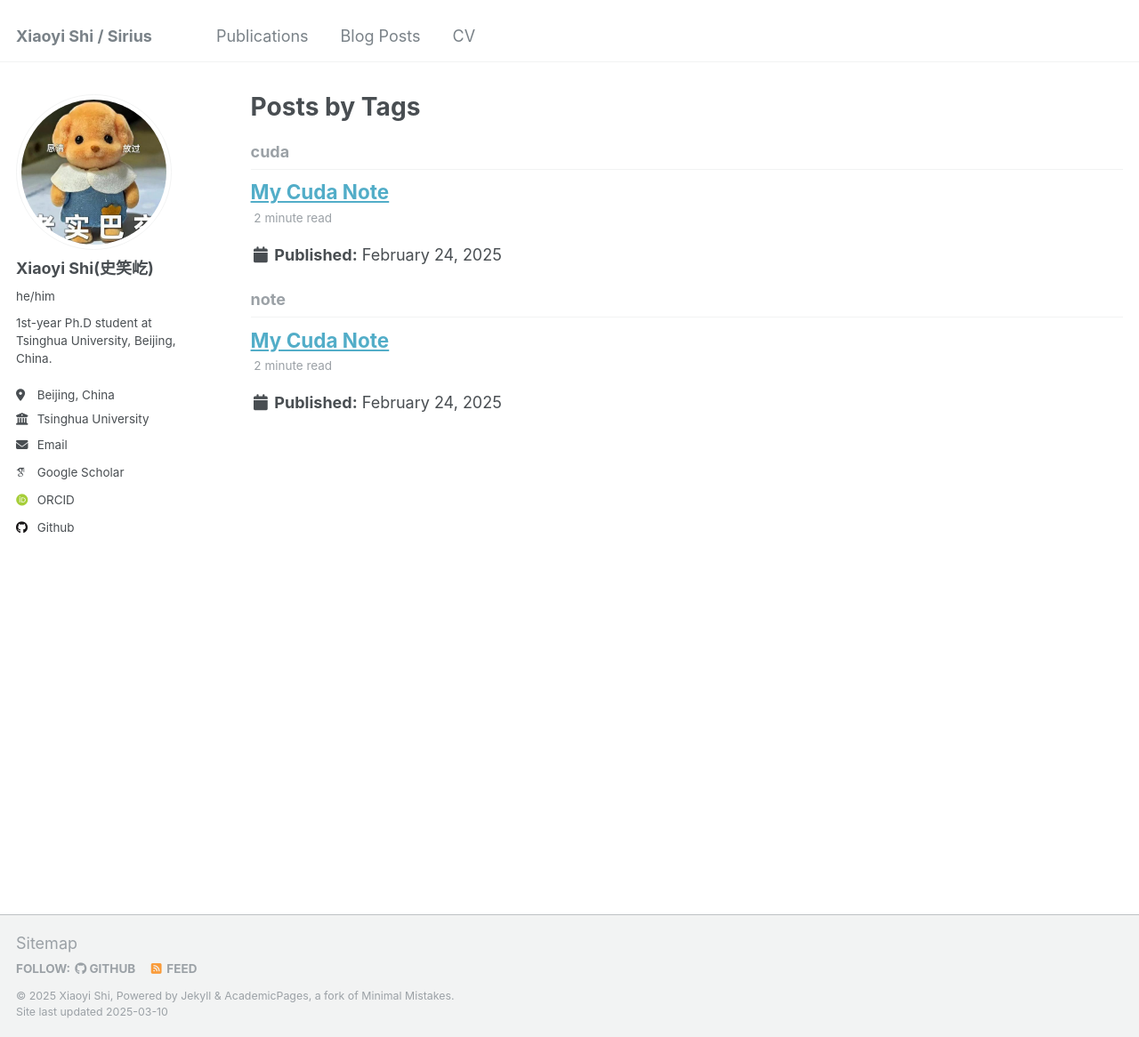
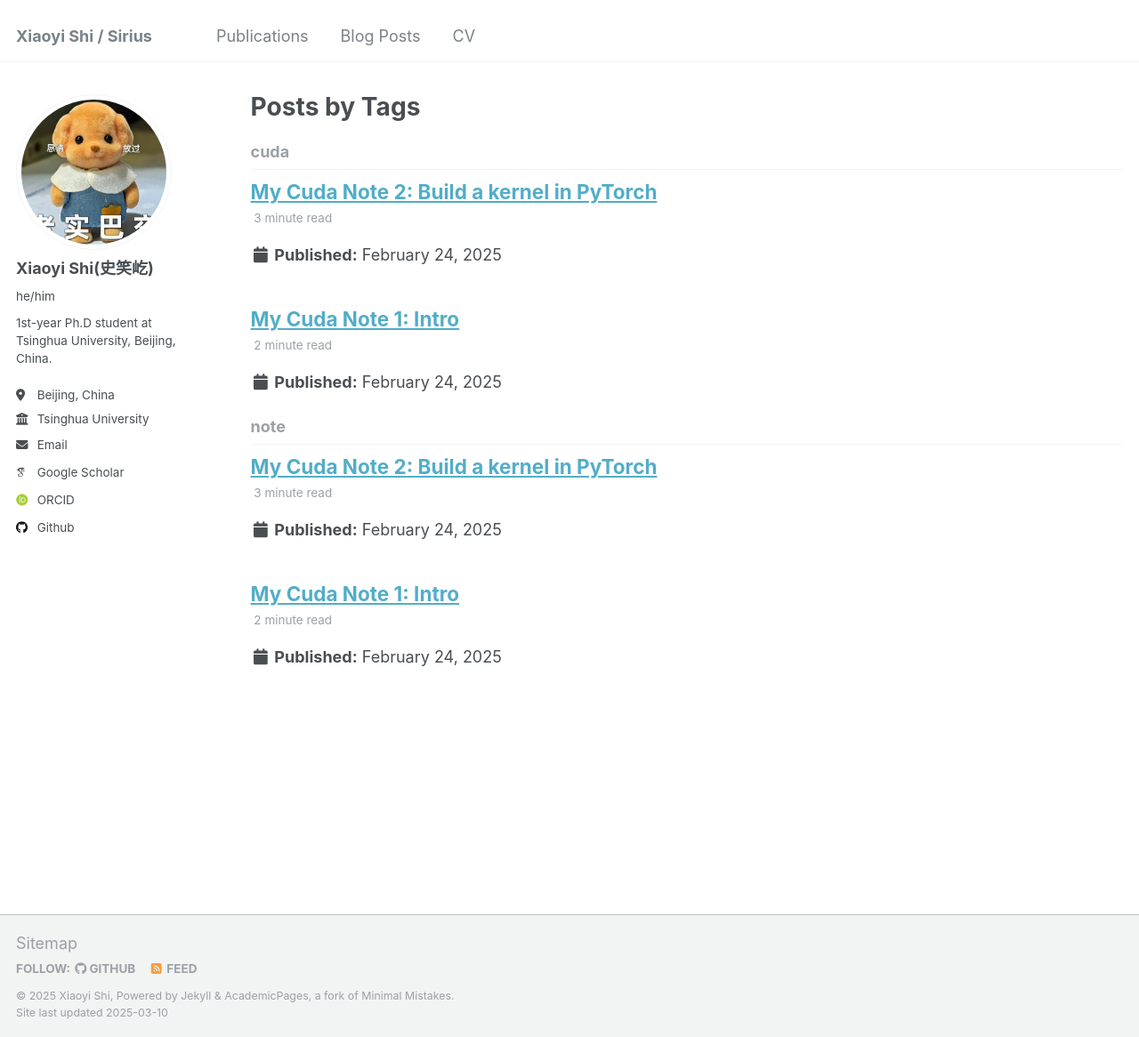
Before and after one commit to Sirius-sxy/Sirius-sxy.github.io, a Jekyll site: the page built from _pages/tag-archive.html, in a window 1280 px wide and 1166 px high. Shown: the whole window at 89% size. Built offline with Jekyll 4.4.1, drawn with Linux system fonts in a browser that asks for light colours; some web fonts are replaced; some of the changed lines change nothing that is shown.

Commit message:
Update cuda-kernel post

````diff
--- a/_posts/2025-02-24-cuda.md
+++ b/_posts/2025-02-24-cuda.md
@@ -1,16 +1,16 @@
 ---
-title: 'My Cuda Note'
+title: 'My Cuda Note 1: Intro'
 date: 2025-02-24
-permalink: /posts/2025/02/cuda/
+permalink: /posts/2025/02/cuda/note/intro
 tags:
   - cuda
   - note
 ---
 
-**This note is still under construction. The photos and the examples are copied from [CUDA Toolkit Documentation](https://docs.nvidia.com/cuda/)**
-###### _Last modified: 2025-02-24_
+**The photos and the examples are copied from [CUDA Toolkit Documentation](https://docs.nvidia.com/cuda/)**
+###### _Last modified: 2025-02-27_
 
-# CUDA Note
+# CUDA Introduction
 
 ## GPU Arch
 
@@ -173,6 +173,8 @@ int main()
 
 ![memory-hierarchy](https://docs.nvidia.com/cuda/cuda-c-programming-guide/_images/memory-hierarchy.png)
 
+# Next Post: [How to build a Kernel in PyTorch](https://sirius-sxy.github.io/posts/2025/02/cuda/note/kernel).
+
 # Copyright:
 
 <p xmlns:cc="http://creativecommons.org/ns#" >This work is licensed under <a href="https://creativecommons.org/licenses/by-nc-sa/4.0/?ref=chooser-v1" target="_blank" rel="license noopener noreferrer" style="display:inline-block;">Creative Commons Attribution-NonCommercial-ShareAlike 4.0 International<img style="height:22px!important;margin-left:3px;vertical-align:text-bottom;" src="https://mirrors.creativecommons.org/presskit/icons/cc.svg?ref=chooser-v1" alt=""><img style="height:22px!important;margin-left:3px;vertical-align:text-bottom;" src="https://mirrors.creativecommons.org/presskit/icons/by.svg?ref=chooser-v1" alt=""><img style="height:22px!important;margin-left:3px;vertical-align:text-bottom;" src="https://mirrors.creativecommons.org/presskit/icons/nc.svg?ref=chooser-v1" alt=""><img style="height:22px!important;margin-left:3px;vertical-align:text-bottom;" src="https://mirrors.creativecommons.org/presskit/icons/sa.svg?ref=chooser-v1" alt=""></a></p>
--- /dev/null
+++ b/_posts/2025-02-27-cuda-kernel.md
@@ -0,0 +1,198 @@
+---
+title: 'My Cuda Note 2: Build a kernel in PyTorch'
+date: 2025-02-24
+permalink: /posts/2025/02/cuda/note/kernel
+tags:
+  - cuda
+  - note
+---
+**You can also find the official example in [Github](https://github.com/pytorch/extension-cpp)**
+###### _Last modified: 2025-02-27_
+
+# I.How to build a kernel
+
+First, create a `.cu` and use cuda to build a kernel:
+```c++
+__global__ void test_kernel_cuda(
+    int numel,
+    const float* a,
+    const float* b,
+    float* output
+) {
+    int i = blockIdx.x * blockDim.x + threadIdx.x;
+    if (i < numel) {
+        output[i] = a[i] + b[i];
+    }
+}
+```
+
+numel: the size of the array
+a, b: input array
+output: output array
+
+Then, use a function to wrap it, take pytorch as an example:
+
+```c++
+at::Tensor test_kernel_cuda_wrapper(
+    const at::Tensor& a,
+    const at::Tensor& b
+) {
+    TORCH_CHECK(a.device().is_cuda(), "input tensor a must be a CUDA tensor");
+    TORCH_CHECK(b.device().is_cuda(), "input tensor b must be a CUDA tensor");
+    TORCH_CHECK(a.dtype() == b.dtype(), "input tensor a and b must have the same dtype");
+    TORCH_CHECK(a.sizes() == b.sizes(), "input tensor a and b must have the same shape");
+    auto numel = a.numel();
+    auto output = at::empty_like(a);
+    test_kernel_cuda<<<(numel + 256 - 1) / 256, 256>>>(
+        numel,
+        a.data_ptr<float>(),
+        b.data_ptr<float>(),
+        output.data_ptr<float>()
+    );
+    return output;
+}
+```
+
+After that, use `TORCH_LIBRARY_IMPL` to register the implement:
+
+```c++
+TORCH_LIBRARY_IMPL(cuda_test, CUDA, m) {
+    m.impl("test_kernel", &test_kernel_cuda_wrapper);
+}
+```
+
+Create a `.cpp` to register the module:
+
+```c++
+extern "C" {
+    PyObject* PyInit__C(void)
+    {
+        static struct PyModuleDef module_def = {
+            PyModuleDef_HEAD_INIT,
+            "_C",   /* name of module */
+            NULL,   /* module documentation, may be NULL */
+            -1,     /* size of per-interpreter state of the module,
+                     or -1 if the module keeps state in global variables. */
+            NULL,   /* methods */
+        };
+        return PyModule_Create(&module_def);
+    }
+}
+```
+
+Then register this library to pytorch:
+
+```c++
+TORCH_LIBRARY(cuda_test, m) {
+    m.def("test_kernel(Tensor a, Tensor b) -> Tensor");
+}
+```
+
+Create `__init__.py` and `ops.py` as follow:
+```python
+# __init__.py
+import torch
+from pathlib import Path
+from . import _C, ops
+
+# ops.py
+import torch
+from torch import Tensor
+
+__all__ = ["test_kernel"]
+
+def test_kernel(a: Tensor, b: Tensor) -> Tensor:
+    return torch.ops.cuda_test.test_kernel.default(a, b)
+```
+
+Createa `setup.pt`:
+```python
+import os
+import torch
+import glob
+
+from setuptools import find_packages, setup
+
+from torch.utils.cpp_extension import (
+    CppExtension,
+    CUDAExtension,
+    BuildExtension,
+    CUDA_HOME,
+)
+
+library_name = "cuda_test"
+
+if torch.__version__ >= "2.6.0":
+    py_limited_api = True
+else:
+    py_limited_api = False
+
+
+def get_extensions():
+    debug_mode = os.getenv("DEBUG", "0") == "1"
+    use_cuda = os.getenv("USE_CUDA", "1") == "1"
+    if debug_mode:
+        print("Compiling in debug mode")
+
+    use_cuda = use_cuda and torch.cuda.is_available() and CUDA_HOME is not None
+    extension = CUDAExtension if use_cuda else CppExtension
+
+    extra_link_args = []
+    extra_compile_args = {
+        "cxx": [
+            "-O3" if not debug_mode else "-O0",
+            "-fdiagnostics-color=always",
+            "-DPy_LIMITED_API=0x03090000",  # min CPython version 3.9
+        ],
+        "nvcc": [
+            "-O3" if not debug_mode else "-O0",
+        ],
+    }
+    if debug_mode:
+        extra_compile_args["cxx"].append("-g")
+        extra_compile_args["nvcc"].append("-g")
+        extra_link_args.extend(["-O0", "-g"])
+
+    this_dir = os.path.dirname(os.path.curdir)
+    extensions_dir = os.path.join(this_dir, "cuda_test",
+                                  "csrc")
+    sources = list(glob.glob(os.path.join(extensions_dir, "*.cpp")))
+
+    cuda_sources = list(glob.glob(os.path.join(extensions_dir, "*.cu")))
+    print(f"cuda_sources: {cuda_sources}")
+    if use_cuda:
+        sources += cuda_sources
+    ext_modules = [
+        extension(
+            f"{library_name}._C",
+            sources,
+            extra_compile_args=extra_compile_args,
+            extra_link_args=extra_link_args,
+            py_limited_api=py_limited_api,
+        )
+    ]
+
+    return ext_modules
+
+setup(
+    name=library_name,
+    version="0.0.1",
+    packages=find_packages(),
+    ext_modules=get_extensions(),
+    install_requires=["torch"],
+    cmdclass={"build_ext": BuildExtension},
+    options={"bdist_wheel": {"py_limited_api": "cp39"}} if py_limited_api else {},
+)
+```
+
+Finally, install this package:
+```bash
+python setup.py install
+```
+
+### Note:
+Remember: As the source directory name `cuda_test` is the same as the packege's, you may need to leave this directory to run test.
+
+# Copyright:
+
+<p xmlns:cc="http://creativecommons.org/ns#" >This work is licensed under <a href="https://creativecommons.org/licenses/by-nc-sa/4.0/?ref=chooser-v1" target="_blank" rel="license noopener noreferrer" style="display:inline-block;">Creative Commons Attribution-NonCommercial-ShareAlike 4.0 International<img style="height:22px!important;margin-left:3px;vertical-align:text-bottom;" src="https://mirrors.creativecommons.org/presskit/icons/cc.svg?ref=chooser-v1" alt=""><img style="height:22px!important;margin-left:3px;vertical-align:text-bottom;" src="https://mirrors.creativecommons.org/presskit/icons/by.svg?ref=chooser-v1" alt=""><img style="height:22px!important;margin-left:3px;vertical-align:text-bottom;" src="https://mirrors.creativecommons.org/presskit/icons/nc.svg?ref=chooser-v1" alt=""><img style="height:22px!important;margin-left:3px;vertical-align:text-bottom;" src="https://mirrors.creativecommons.org/presskit/icons/sa.svg?ref=chooser-v1" alt=""></a></p>
````
